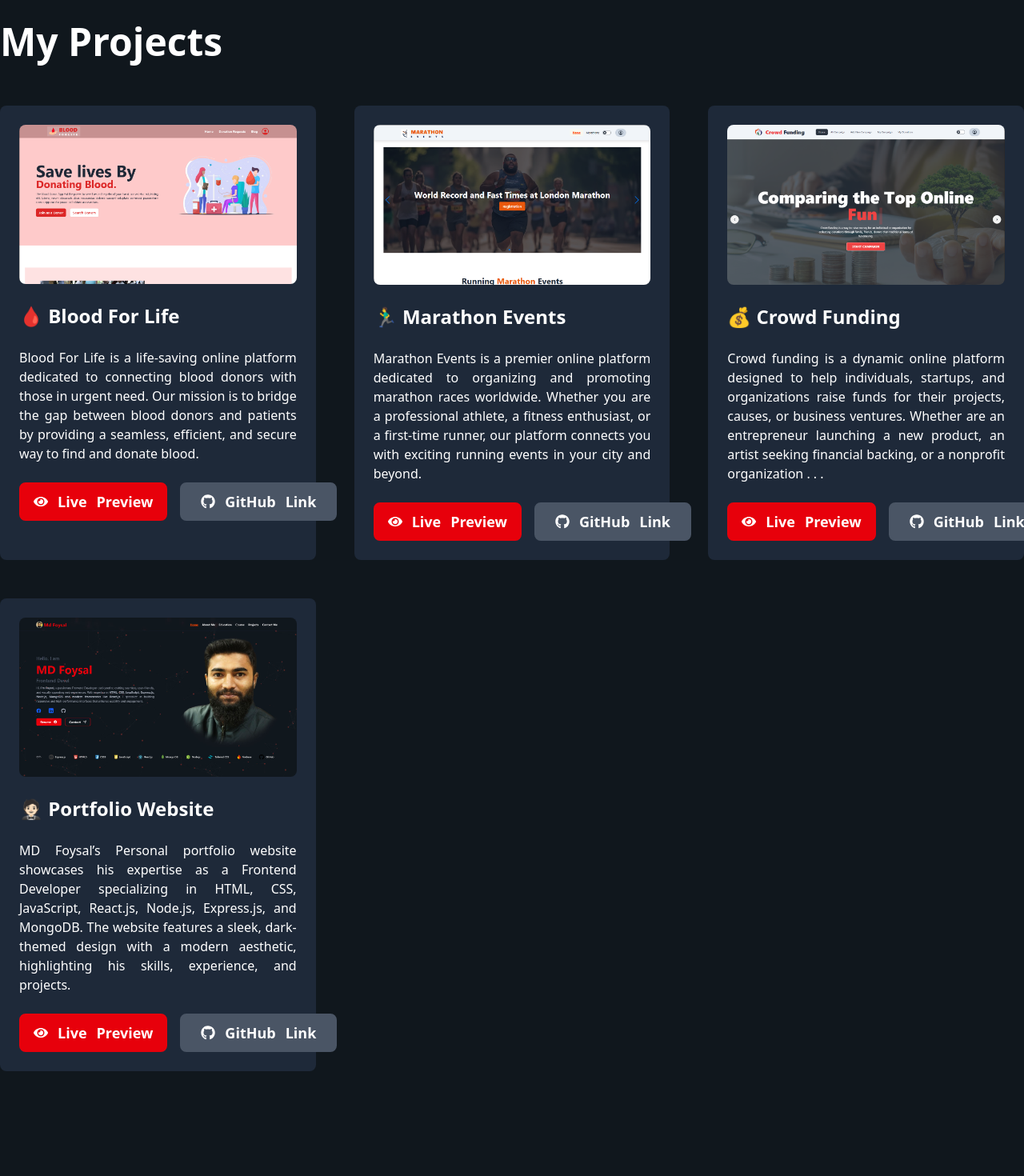
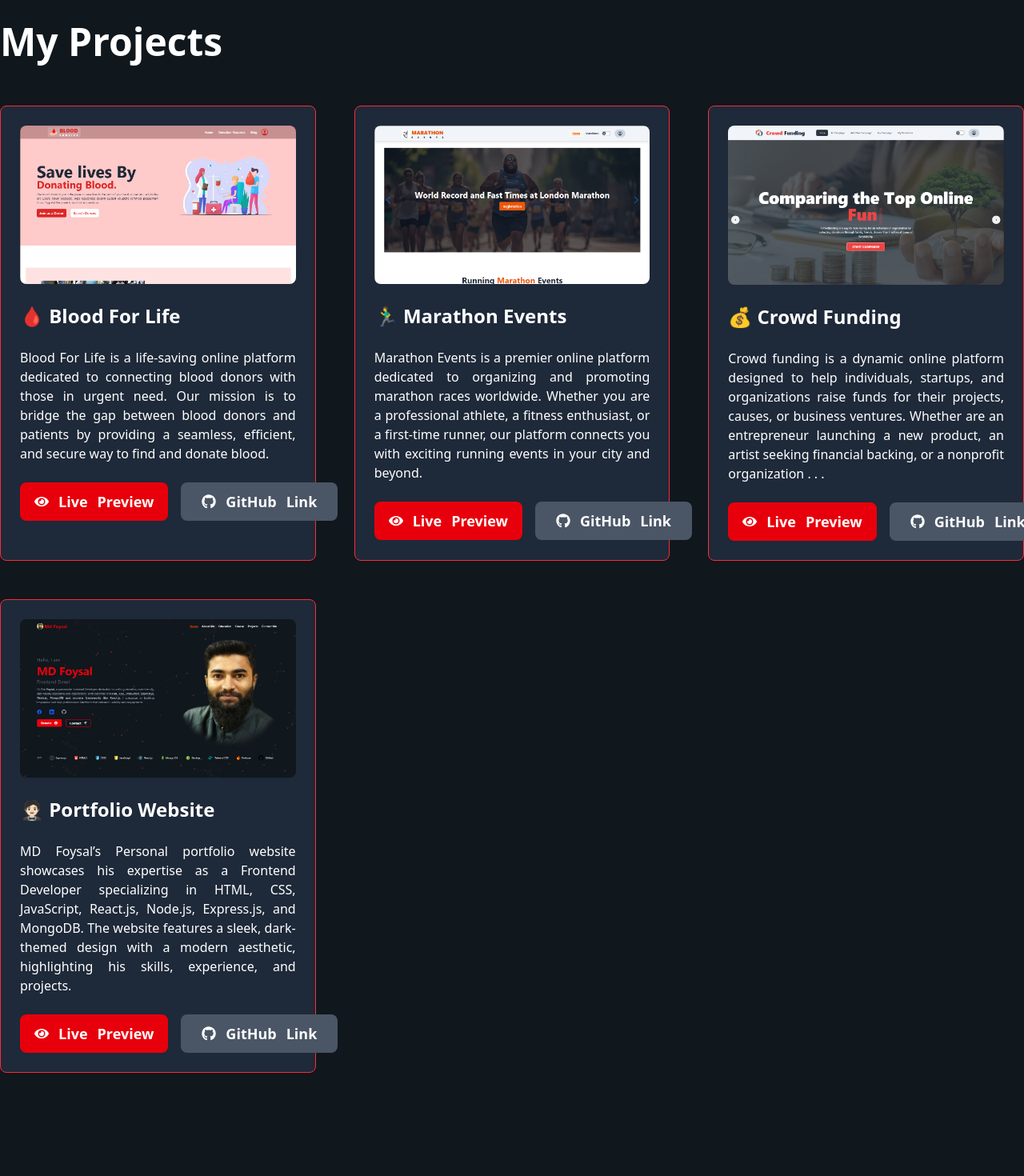
Before and after one commit to MdFoysal2024/my-portfolio-project, a React (Vite) app: page / in a window 1280 px wide. Shown: the part 3280-4750 px from the top of the page at 80% size. Built offline with nearby package versions, Linux system fonts and the light colour scheme.

Commit message:
The Project Has Been Done

```diff
--- a/src/components/Projects.jsx
+++ b/src/components/Projects.jsx
@@ -14,7 +14,7 @@ const Projects = () => {
 
                 <div className="grid grid-cols-1 pt-6 md:grid-cols-2 lg:grid-cols-3 gap-12">
 
-                    <div className="flex bg-gray-800 p-6 rounded-lg flex-col gap-6">
+                    <div className="flex border border-red-500 bg-gray-800 p-6 rounded-lg flex-col gap-6">
                         <img className="rounded-lg" src={project01} alt="" />
                         <h3 className="text-2xl font-semibold">🩸 Blood For Life</h3>
                         <p className="text-justify">Blood For Life is a life-saving online platform dedicated to connecting blood donors with those in urgent need. Our mission is to bridge the gap between blood donors and patients by providing a seamless, efficient, and secure way to find and donate blood.</p>
@@ -25,7 +25,7 @@ const Projects = () => {
                     </div>
 
 
-                    <div className="flex bg-gray-800 p-6 rounded-lg flex-col gap-6">
+                    <div className="flex  border border-red-500  bg-gray-800 p-6 rounded-lg flex-col gap-6">
                         <img className="rounded-lg" src={project02} alt="" />
                         <h3 className="text-2xl font-semibold">🏃‍♂️ Marathon Events</h3>
                         <p className="text-justify">Marathon Events is a premier online platform dedicated to organizing and promoting marathon races worldwide. Whether you are a professional athlete, a fitness enthusiast, or a first-time runner, our platform connects you with exciting running events in your city and beyond.</p>
@@ -34,7 +34,7 @@ const Projects = () => {
                             <a className=" flex items-center justify-center gap-3  rounded-lg  font-bold border-2 cursor-pointer border-gray-600 bg-gray-600 text-white py-2 px-6 md:px-6 text-lg"  href="https://github.com/MdFoysal2024/assignment-11-client-side-?tab=readme-ov-file" target='_blank'><FaGithub />GitHub<span className="hidden lg:flex">Link</span></a>
                         </div>
                     </div>
-                    <div className="flex bg-gray-800 p-6 rounded-lg flex-col gap-6">
+                    <div className="flex border border-red-500 bg-gray-800 p-6 rounded-lg flex-col gap-6">
                         <img className="rounded-lg" src={project03} alt="" />
                         <h3 className="text-2xl font-semibold">💰 Crowd Funding</h3>
                         <p className="text-justify" >Crowd funding is a dynamic online platform designed to help individuals, startups, and organizations raise funds for their projects, causes, or business ventures. Whether are an entrepreneur launching a new product, an artist seeking financial backing, or a nonprofit organization . . . </p>
@@ -45,7 +45,7 @@ const Projects = () => {
                     </div>
 
 
-                    <div className="flex bg-gray-800 p-6 rounded-lg flex-col gap-6">
+                    <div className="flex border border-red-500 bg-gray-800 p-6 rounded-lg flex-col gap-6">
                         <img className="rounded-lg" src={project04} alt="" />
                         <h3 className="text-2xl font-semibold">🤵🏻 Portfolio Website </h3>
                         <p className="text-justify" >MD Foysal&rsquo;s Personal portfolio website showcases his expertise as a Frontend Developer specializing in HTML, CSS, JavaScript, React.js, Node.js, Express.js, and MongoDB. The website features a sleek, dark-themed design with a modern aesthetic, highlighting his skills, experience, and projects.  </p>
```
